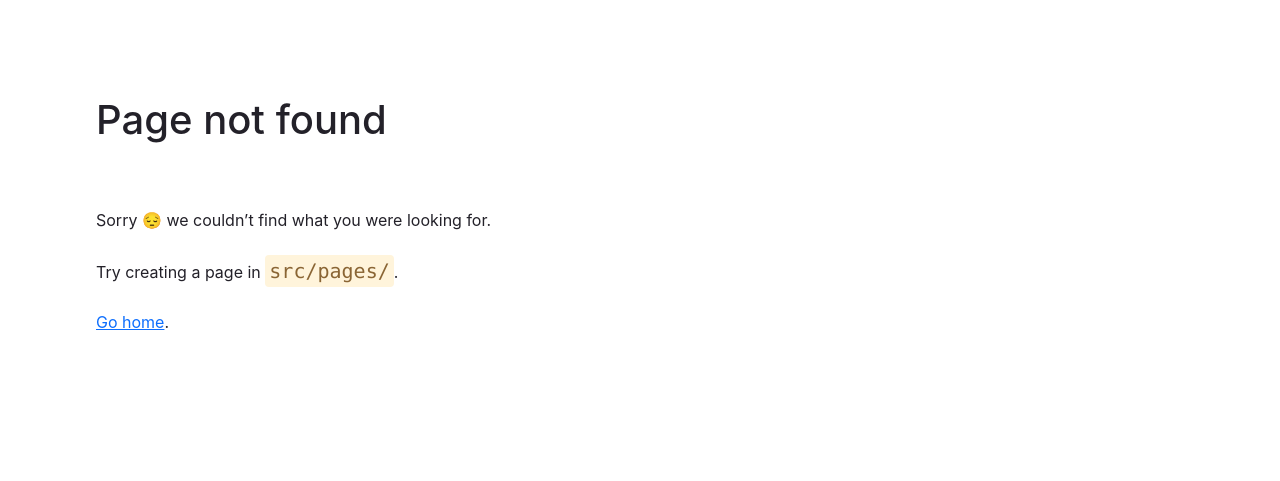
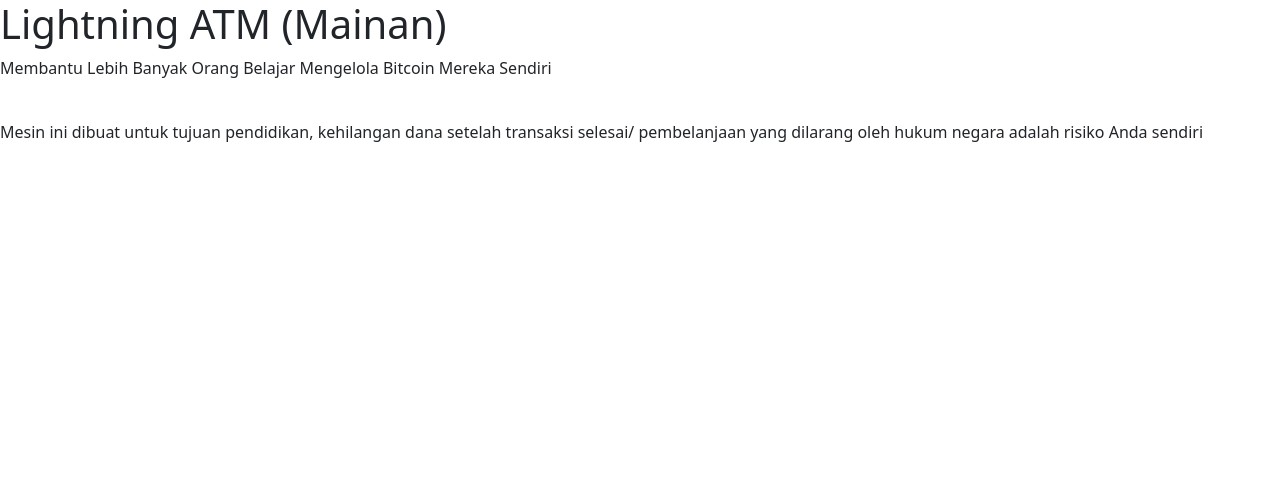
Before and after one commit to roaringstars/lightning-atm-mainan-ui, a Gatsby site: page /tos in a window 1280 px wide. Before the commit this address had no page. Built offline with nearby package versions, Linux system fonts and the light colour scheme; Gatsby itself is replaced by a stand-in of ours.

Commit message:
add terms of service

```diff
--- a/src/pages/index.tsx
+++ b/src/pages/index.tsx
@@ -1,5 +1,5 @@
 import * as React from "react"
-import {Link} from "gatsby"
+import { Link } from "gatsby"
 import Header from "../components/Header"
 import { Button } from 'react-bootstrap';
 
@@ -8,7 +8,7 @@
     <main>
       <title>Index</title>
 
-      <Header/>
+      <Header />
 
       Link Penting
       <ul>
@@ -17,7 +17,10 @@
         </li>
         <li>
           <Link to="/bantuan">Pusat Bantuan</Link>
-          </li>
+        </li>
+        <li>
+          <Link to="/tos">Perjanjian Penggunaan Layanan</Link>
+        </li>
       </ul>
 
     </main>
--- /dev/null
+++ b/src/pages/tos.tsx
@@ -0,0 +1,18 @@
+import * as React from "react"
+import Header from "../components/Header"
+
+const TOS = () => {
+    return (
+        <main>
+            <title>Perjanjian Penggunaan Layanan</title>
+
+            <Header/>
+            <p>
+            Mesin ini dibuat untuk tujuan pendidikan, kehilangan dana setelah transaksi selesai/
+            pembelanjaan yang dilarang oleh hukum negara adalah risiko Anda sendiri
+            </p>
+        </main>
+    )
+}
+
+export default TOS
```
